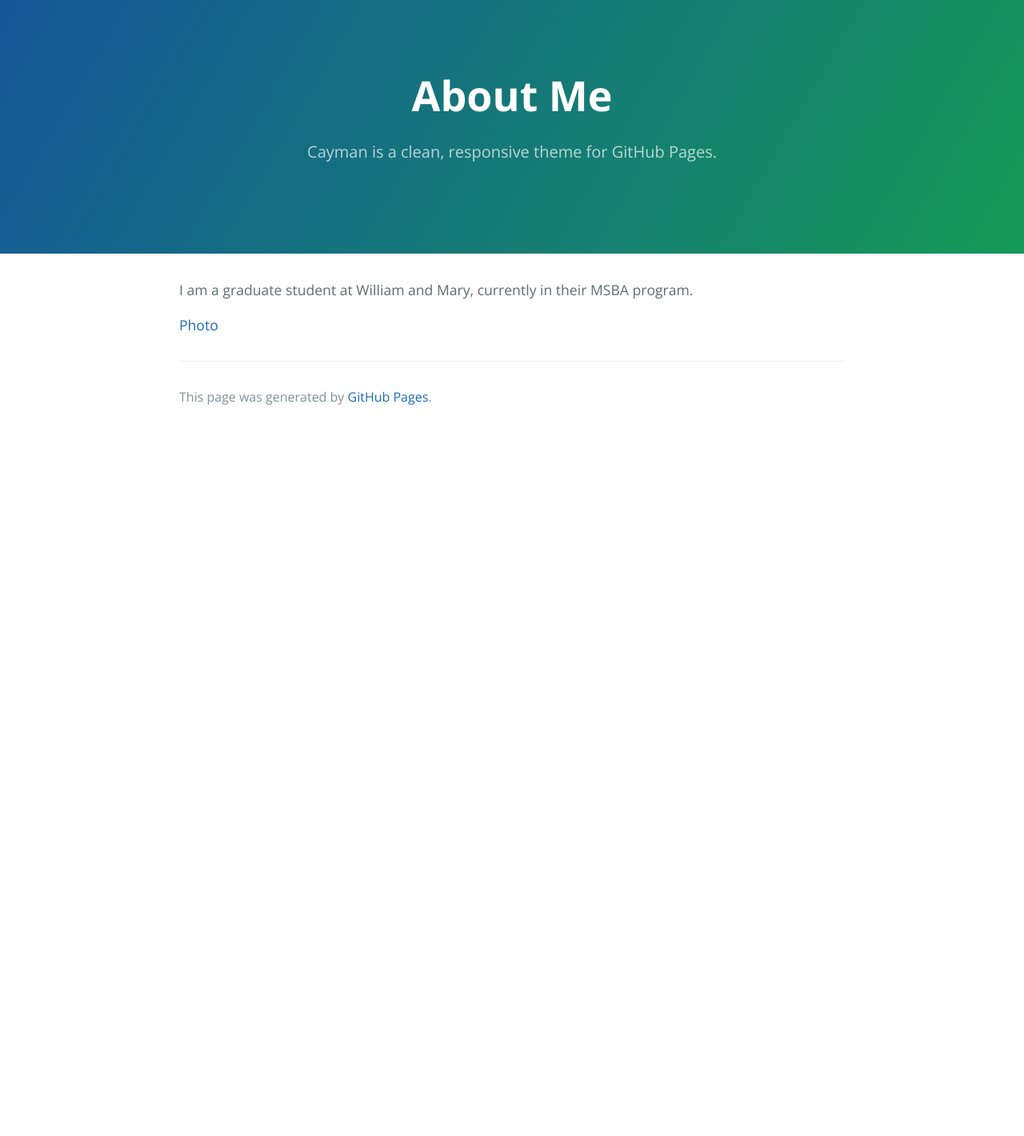
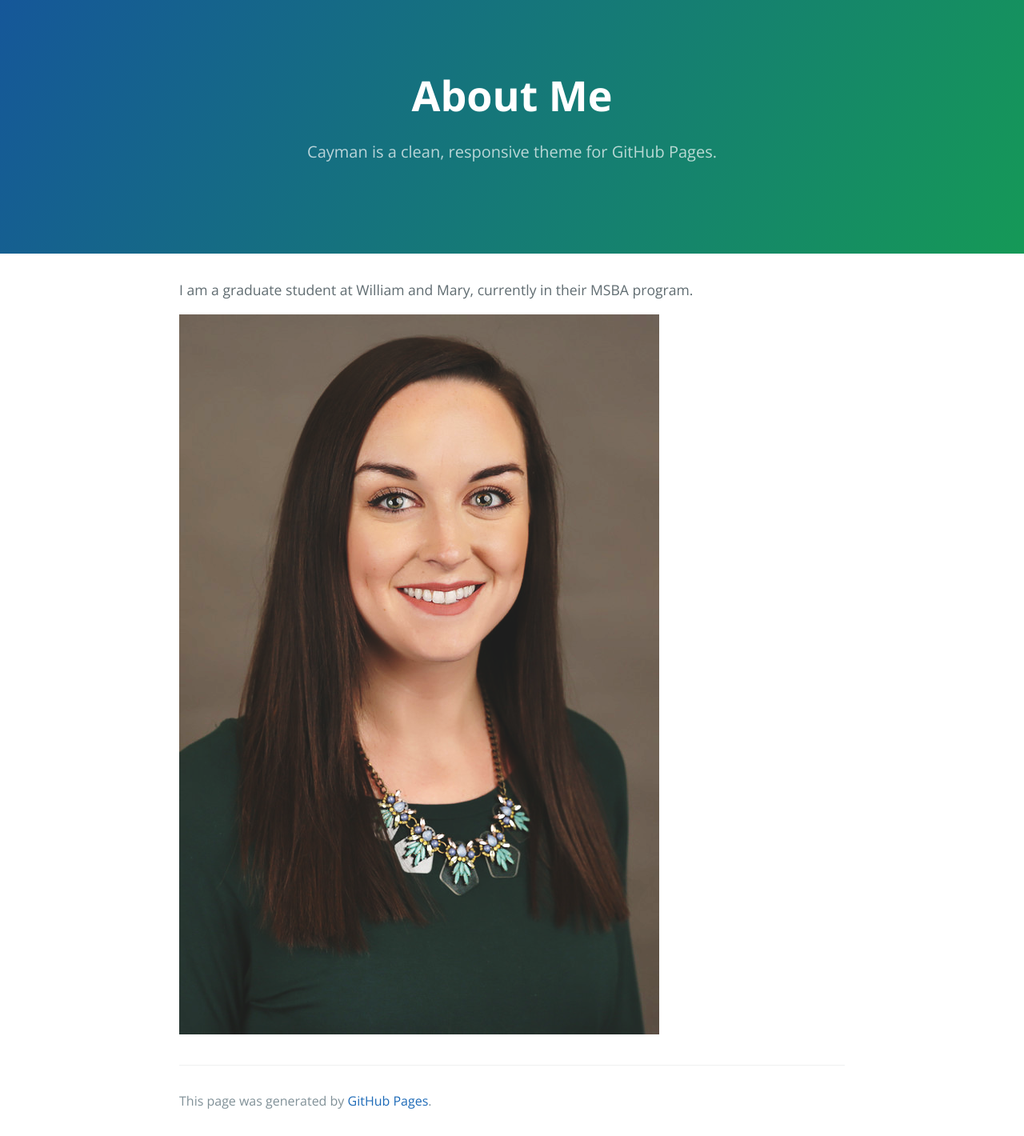
Before and after one commit to MeganBgit/MeganBgit.github.io, a Jekyll site: the page built from pics/index.md, in a window 1280 px wide. Shown: the whole page at 80% size. Built offline with Jekyll 4.4.1, drawn with Linux system fonts in a browser that asks for light colours; our own code applies the rules of GitHub Pages for plain Markdown files; before the commit the page ends 900 px from its top, so only the background shows below that.

Commit message:
Update index.md

```diff
--- a/pics/index.md
+++ b/pics/index.md
@@ -4,4 +4,4 @@ title: About Me
 
 I am a graduate student at William and Mary, currently in their MSBA program.
 
-[Photo](Pic.png)
+![Photo](Pic.png)
```
